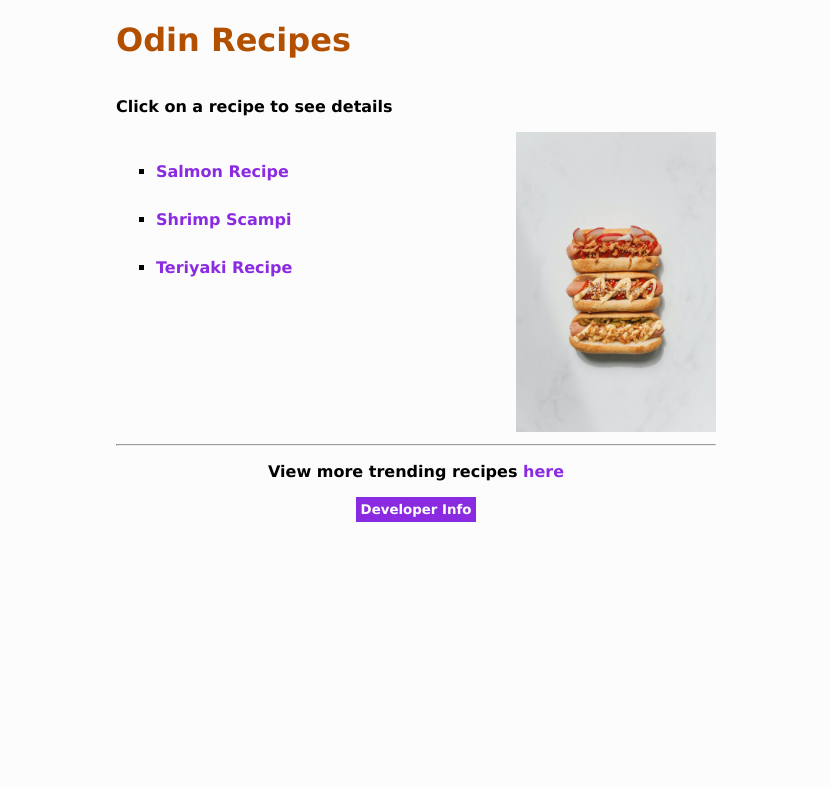
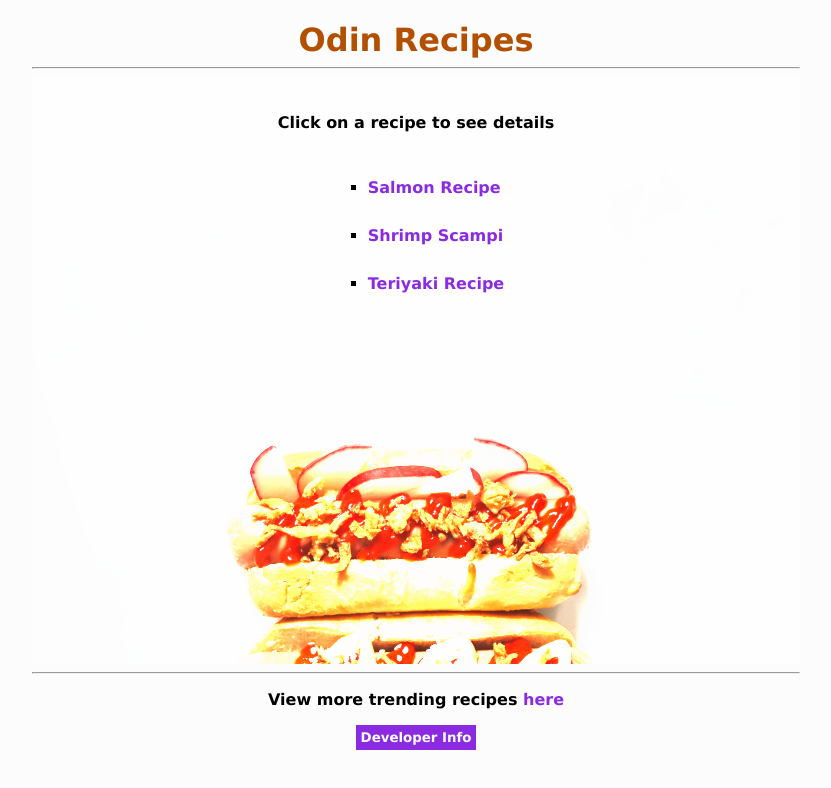
Before and after one commit to Timytech/odin-recipes, a plain HTML site: page index.html in a window 1280 px wide. Shown: the whole page, without its empty margins (224-1055 px from the left). Drawn offline with Linux system fonts and the light colour scheme.

Commit message:
Apply flex display styling to index.html
Modified the background styling of the main content.
Added horizontal line breaks to organize the webpage layout.

```diff
--- a/index.html
+++ b/index.html
@@ -9,29 +9,26 @@
 </head>
 
 <body>
-    <h1>Odin Recipes</h1>
-    <p>Click on a recipe to see details</p>
+    <div>
+        <h1>Odin Recipes</h1> <hr>
+    </div>
     <div class="container">
+        <p>Click on a recipe to see details</p>
     <ul>
         <li><a class="general-link" href="recipes/salmon.html">Salmon Recipe</a></li>
         <li><a class="general-link" href="recipes/shrimp.html">Shrimp Scampi</a></li>
         <li><a class="general-link" href="recipes/teriyaki.html">Teriyaki Recipe</a></li>
     </ul>
-    <div id="image">
-        <img src="/images/polina.jpg" alt="Burgers">
-    </div>
     </div>
 
     <footer>
         <hr>
-        <p>
-            View more trending recipes <a class="general-link" target="_blank" href="https://www.allrecipes.com/">here</a>
+        <p>View more trending recipes
+            <a class="general-link" target="_blank" href="https://www.allrecipes.com/">here</a>
         </p>
-
         <button>
             <a class="btn-link" target="_blank" href="https://github.com/Timytech">Developer Info</a>
         </button>
     </footer>
-
 </body>
 </html>
--- a/style.css
+++ b/style.css
@@ -11,21 +11,27 @@ body{
     font-family: Verdana, Geneva, Tahoma, monospace;
     font-weight: bold;
     margin: 0 auto;
-    max-width: 600px;
+    max-width: 60vw;
+    height: 100vh;
+    padding: 0;
 }
 
 h1{
     color: rgb(179, 80, 0);
+    margin-bottom: 0;
+    text-align: center;
 }
 
 .container{
+    flex: 1;
     display: flex;
-    flex-direction: row;
-    justify-content: space-between;
-}
-
-img{
-    max-width: 200px;
+    flex-direction: column;
+    align-items: center;
+    background-image: url(/images/polina.jpg);
+    background-size: cover;
+    background-blend-mode: hard-light;
+    background-color: #fcfcfc;
+    padding: 20px;
 }
 
 ul{
```
